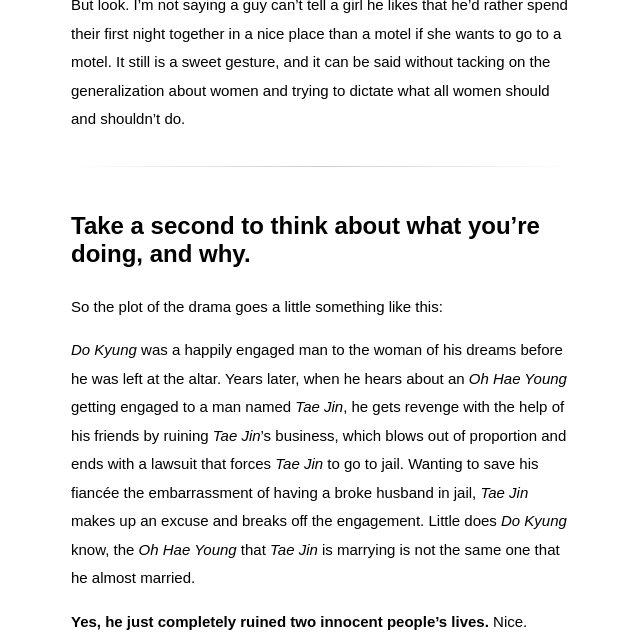
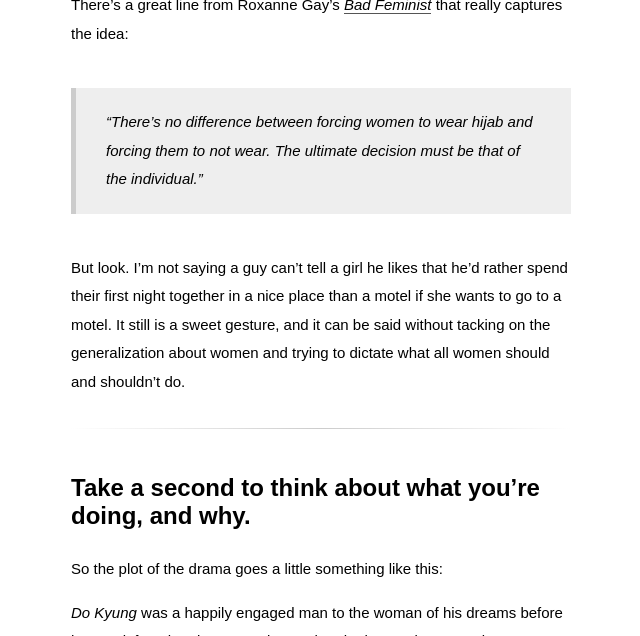
Before and after one commit to jdliaw/this-is-me, a Jekyll site: the page built from _posts/2016-07-14-oh-hae-young.md, in a window 1280 px wide and 900 px high, scrolled down 4472 px, cut to the strip 264-900 px from the top of the window. Shown: the whole strip, without its empty margins (319-959 px from the left). Built offline with Jekyll 4.4.1, drawn with Linux system fonts in a browser that asks for light colours; some web fonts are replaced.

Commit message:
Add Bad Feminist reference to Oh Hae Young

```diff
--- a/_posts/2016-07-14-oh-hae-young.md
+++ b/_posts/2016-07-14-oh-hae-young.md
@@ -61,6 +61,10 @@ What's best for a woman is when she is allowed to decide ***for herself*** what
 
 ![Cap4](http://i630.photobucket.com/albums/uu26/dramabeans/drama/2016/OhHaeYoungAgain/OHYA9/OHYA9-00021.jpg)
 
+There's a great line from Roxanne Gay's [*Bad Feminist*]({{site.baseurl}}/2017/07/17/bad-feminist.html) that really captures the idea:
+
+> *“There’s no difference between forcing women to wear hijab and forcing them to not wear. The ultimate decision must be that of the individual.”*
+
 But look. I'm not saying a guy can't tell a girl he likes that he'd rather spend their first night together in a nice place than a motel if she wants to go to a motel. It still is a sweet gesture, and it can be said without tacking on the generalization about women and trying to dictate what all women should and shouldn't do.
 
 <div class="divider"></div>
```
Also changed, not shown: about.md (+4 -0 lines), 4 other files.
